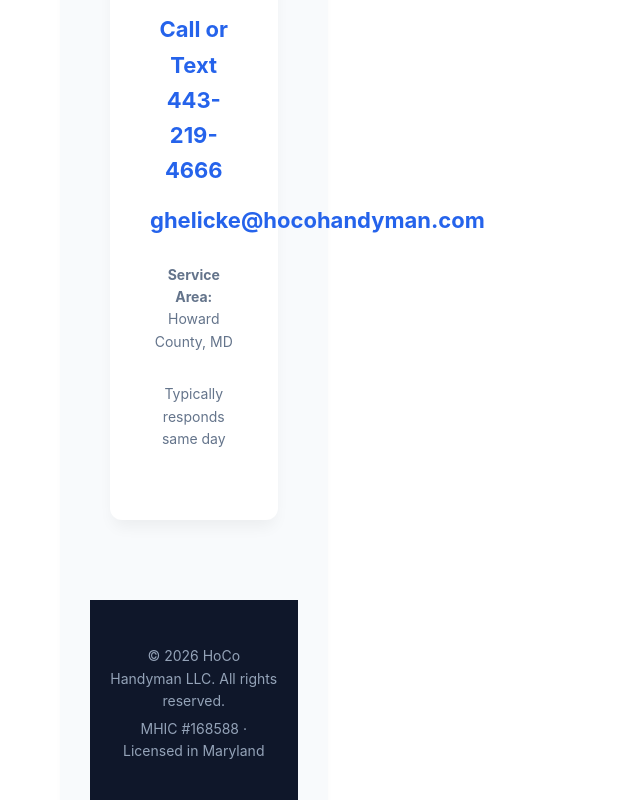
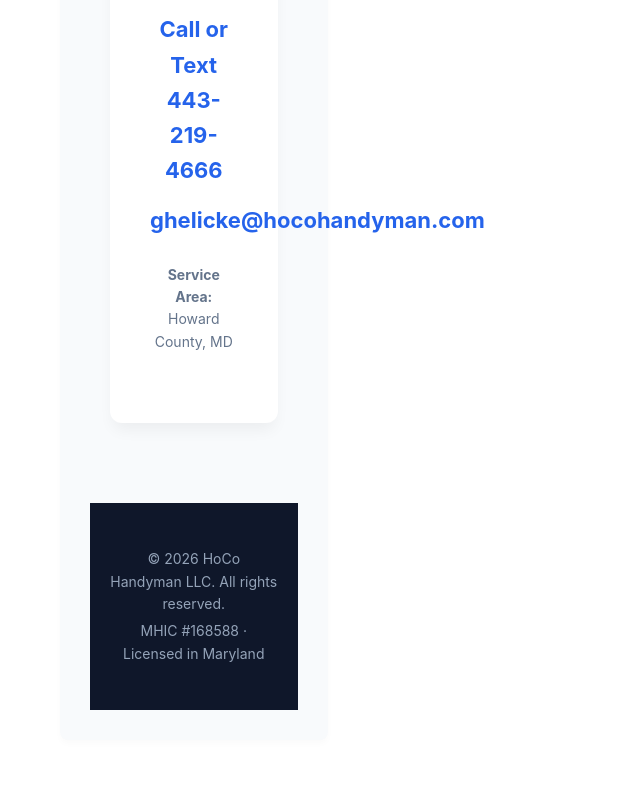
Before and after one commit to hocohandyman/hocohandyman.github.io, a plain HTML site: page index.html in a window 1280 px wide. Shown: the part 1696-2496 px from the top of the page, without its empty margins (0-640 px from the left). Drawn offline with Linux system fonts and the light colour scheme.

Commit message:
Update index.html

```diff
--- a/index.html
+++ b/index.html
@@ -215,7 +215,7 @@
         /* Contact Section */
         .contact-section {
             padding: 80px 0;
-            background-color: var(--light);
+            background-color: linear-gradient(135deg, #0f172a 0%, #1e3a8a 100%);
             text-align: center;
         }
 
@@ -353,7 +353,6 @@
 
                 <div class="meta-info">
                     <p><strong>Service Area:</strong> Howard County, MD</p>
-                    <p>Typically responds same day</p>
                 </div>
             </div>
         </div>
```
